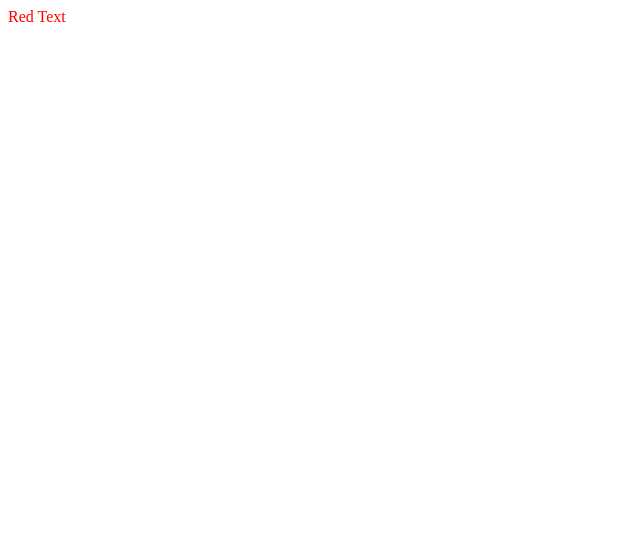
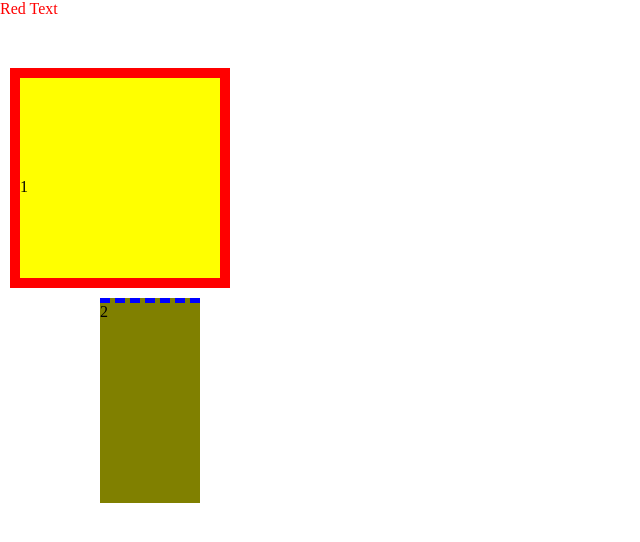
Before and after one commit to 5waeLee/289.101, a plain HTML site: page 2Styles.html in a window 1280 px wide. Shown: the whole page, without its empty margins (0-640 px from the left). Drawn offline with Linux system fonts and the light colour scheme.

Commit message:
Boxes and margins
doing colour boxes for html

```diff
--- a/2Styles.html
+++ b/2Styles.html
@@ -12,5 +12,7 @@
     <link rel="stylesheet" href="styles.css" />
 <body>
 <p class="red"> Red Text </p>
+    <div id="box1"> 1 </div>
+    <div id="box2"> 2 </div>
 </body>
 </html>
--- a/styles.css
+++ b/styles.css
@@ -1,3 +1,24 @@
 .red{
     color: red;
 }
+
+body {margin: 0;
+}
+
+#box1{ background-color: yellow;
+border: 10px solid red;
+height: 100px;
+margin-left: 10px;
+margin-top: 50px;
+padding-top: 100px;
+width: 200px;
+}
+
+#box2 {background-color: olive;
+border-top: 5px dashed blue;
+height: 200px;
+margin-left: 100px;
+margin-top: 10px;
+width: 100px;
+
+}
```
